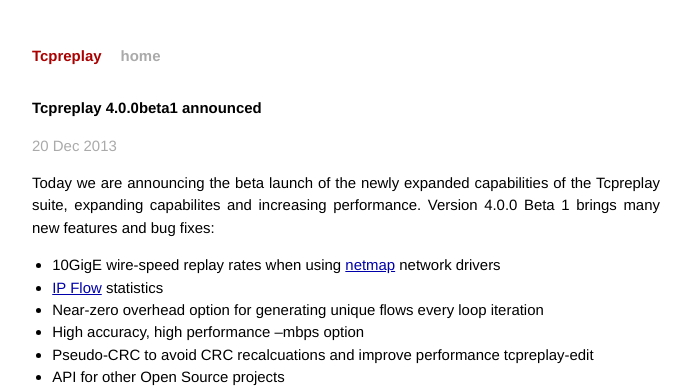
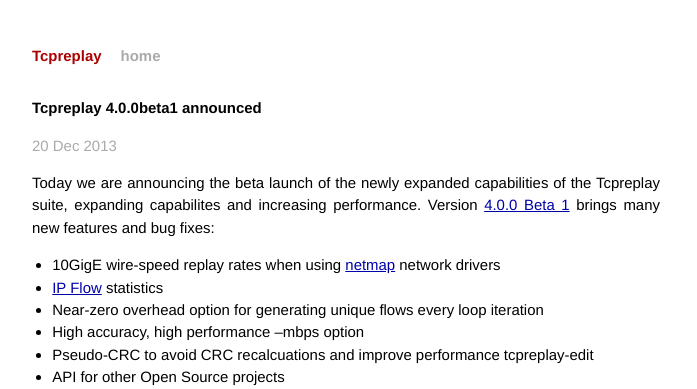
Before and after one commit to abiryukov/appneta.github.io, a Jekyll site: the page built from _posts/2013-12-19-4-0-beta1.markdown, in a window 1280 px wide. Shown: the top 389 px of the page, without its empty margins (294-991 px from the left). Built offline with Jekyll 4.4.1, drawn with Linux system fonts in a browser that asks for light colours; Markdown is read by kramdown in place of the engine named in the settings; part of the change alters nothing that is shown.

````diff
--- a/_posts/2013-12-19-4-0-beta1.markdown
+++ b/_posts/2013-12-19-4-0-beta1.markdown
@@ -7,7 +7,7 @@ type: news
 ---
 
 Today we are announcing the beta launch of the newly expanded capabilities of the Tcpreplay suite,
-expanding capabilites and increasing performance. Version 4.0.0 Beta 1 brings many new features and
+expanding capabilites and increasing performance. Version [4.0.0 Beta 1][downloads] brings many new features and
 bug fixes:
 
 * 10GigE wire-speed replay rates when using [netmap](http://info.iet.unipi.it/~luigi/netmap/) network drivers
@@ -86,3 +86,5 @@ Statistics for network device: eth7
 	Retried packets (EAGAIN):  0
 Switching network driver to normal mode... done!
 ```
+
+[downloads]:      {{ site.url }}/content/download.html
````
